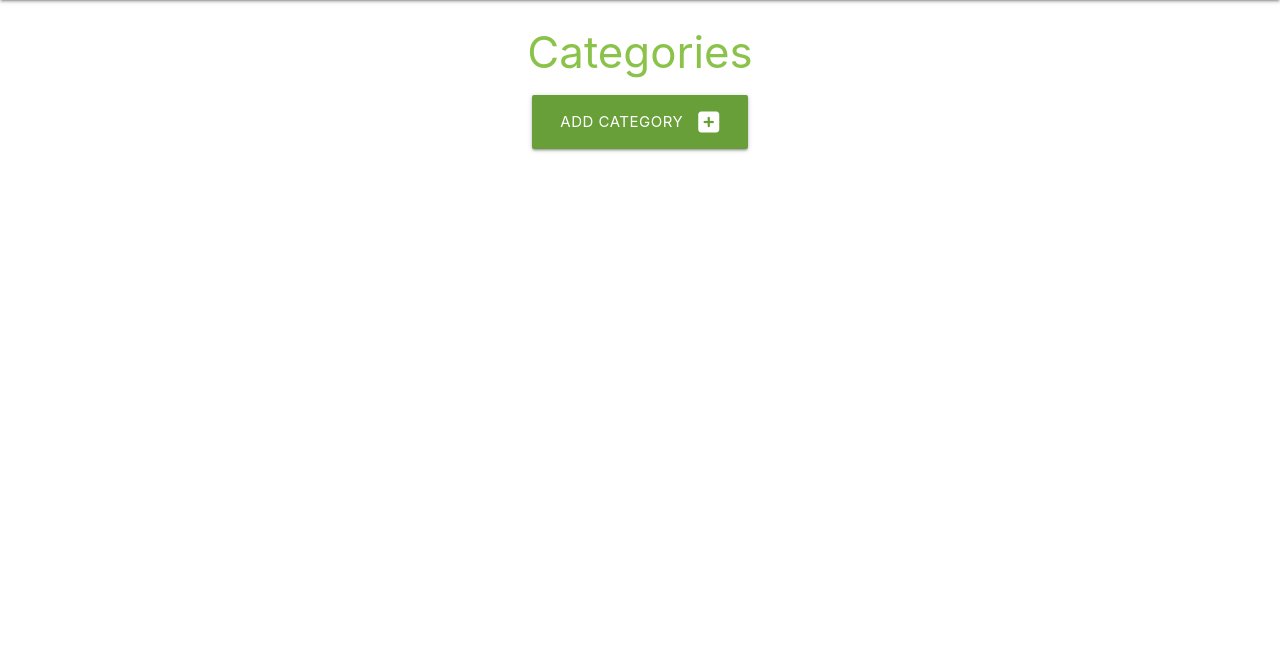
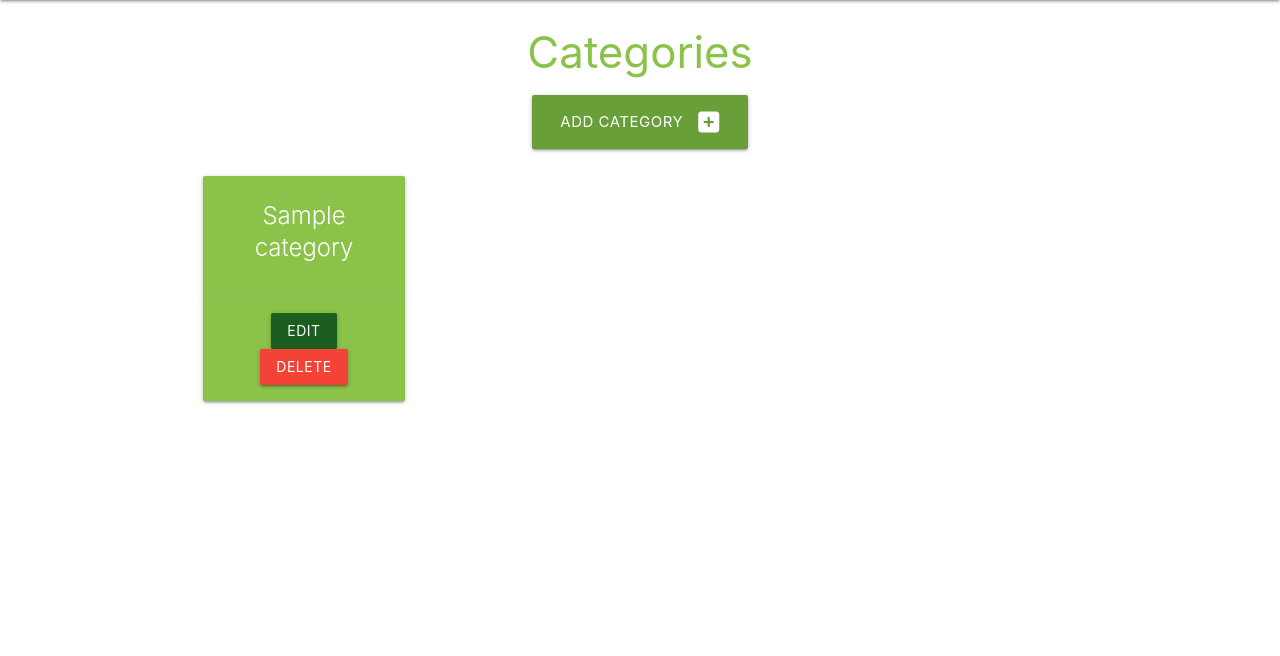
Before and after one commit to GrantWils23/FLASK-SQLALCHEMY-TASK-MANAGER-Walkthrough, a Flask app: page /categories in a window 1280 px wide. Shown: the part 64-720 px from the top of the page. Run offline with Flask 2, Linux system fonts and the light colour scheme; tables that the repository leaves empty hold one stand-in row (values such as "Sample post").

Commit message:
add viewing categories content

```diff
--- a/taskmanager/routes.py
+++ b/taskmanager/routes.py
@@ -14,7 +14,8 @@ def home():
 @app.route("/categories")
 def categories():
     ''' returns the categories.html when categories is called '''
-    return render_template("categories.html")
+    categories = list(Category.query.order_by(Category.category_name).all())
+    return render_template("categories.html", categories=categories)
 
 
 @app.route("/add_category", methods=["GET", "POST"])
--- a/taskmanager/templates/categories.html
+++ b/taskmanager/templates/categories.html
@@ -12,4 +12,20 @@
     </div>
 </div>
 
+<div class="row">
+    {% for category in categories %}
+    <div class="col s12 m6 l3">
+      <div class="card light-green center-align">
+        <div class="card-content white-text">
+          <span class="card-title">{{ category.category_name }}</span>
+        </div>
+        <div class="card-action">
+          <a href="#" class="btn green darken-4">Edit</a>
+          <a href="#" class="btn red">Delete</a>
+        </div>
+      </div>
+    </div>
+    {% endfor %}
+  </div>
+
 {% endblock %}
```
